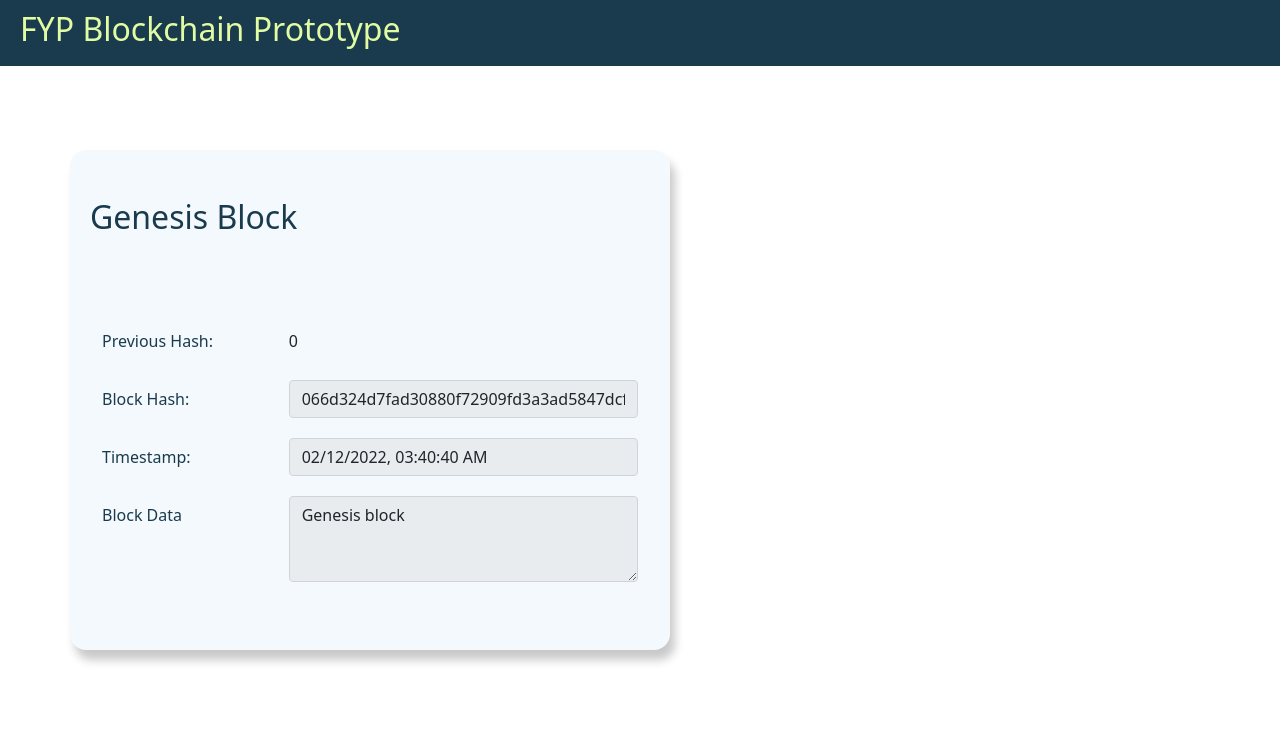
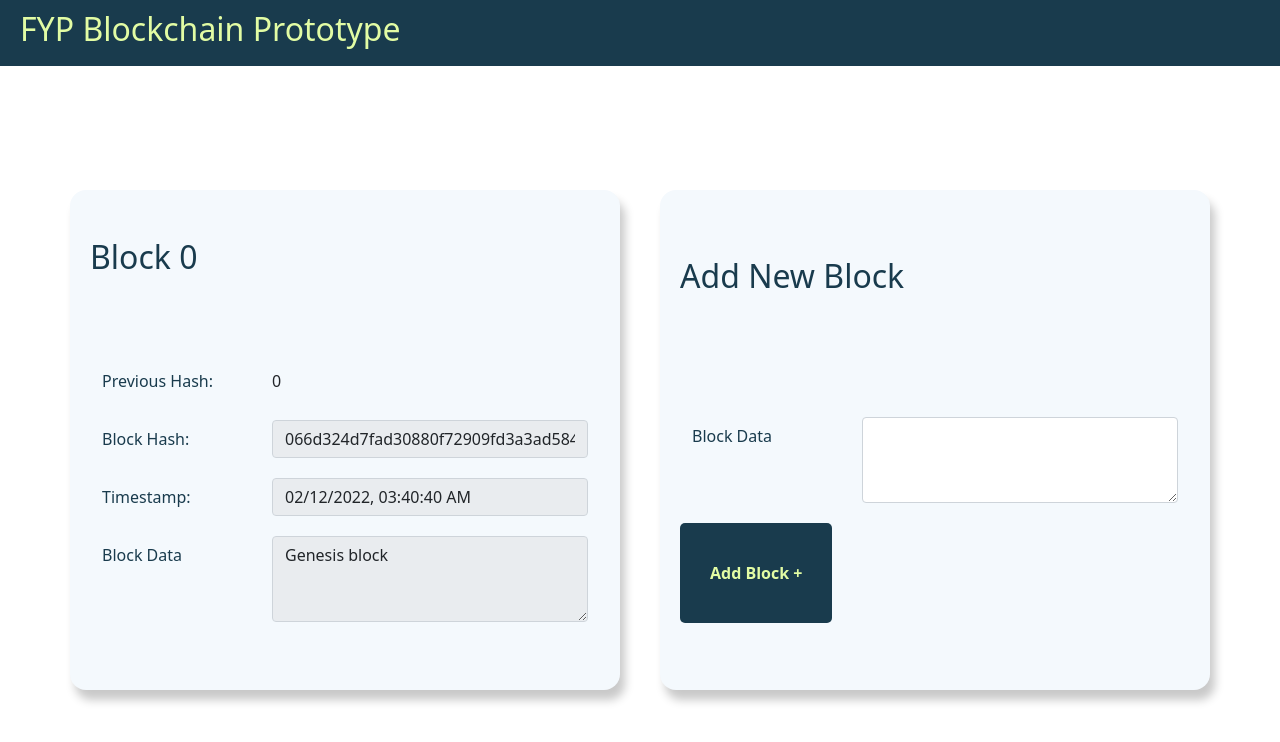
Before and after one commit to andrewsoon/FYP-blockchain-demo, a React (Create React App) app: page / in a window 1280 px wide. Both pictures are taken after a click on the button "Create New Chain". Shown: the top 742 px of the page. Built offline with nearby package versions, Linux system fonts and the light colour scheme.

Commit message:
Checkpoint

```diff
--- a/src/Main/main.css
+++ b/src/Main/main.css
@@ -15,9 +15,10 @@
 }
 
 .Chain-container {
-  margin-top: 100px;
+  margin-top: 10vh;
   display: flex;
   flex-direction: row;
+  align-items: center;
   overflow-x: scroll;
   padding: 50px;
   min-height: 90vh;
@@ -26,7 +27,7 @@
 .Block {
   background-color: #f4f9fd;
   height: 500px;
-  min-width: 600px;
+  width: 600px;
   border-radius: 16px;
   color: #193b4d;
   margin: 0 20px;
@@ -43,6 +44,12 @@ button {
   background: #193b4d;
   border-radius: 5px;
   border: none;
+  font-weight: bold;
+}
+
+button:hover {
+  background: #e2fca4;
+  color: #193b4d;
 }
 
 .GenesisBlockHeader {
@@ -54,5 +61,5 @@ button {
 }
 
 .add-block {
-  /* height: 500px; */
+  height: 100px;
 }
--- a/src/Main/main.js
+++ b/src/Main/main.js
@@ -7,7 +7,7 @@ const CryptoJs = require("crypto-js/");
 const Landing = () => {
   const [chainState, setChainState] = useState(false);
   const [chain, setChain] = useState();
-  console.log(chain);
+  const [blockData, setBlockData] = useState();
 
   function createNewChain() {
     const myCoin = new Blockchain();
@@ -25,7 +25,7 @@ const Landing = () => {
       for (let i = 0; i < chainLength; i++) {
         return (
           <div className="Block">
-            <h2 className="GenesisBlockHeader">{chainData[i].data}</h2>
+            <h2 className="GenesisBlockHeader">Block {i}</h2>
             <form>
               <div className="form-group row">
                 <label
@@ -95,9 +95,44 @@ const Landing = () => {
         );
       }
     }
+
     return (
       <div className="Chain-container">
         <RenderBlocks />
+        <AddBlockForm />
+      </div>
+    );
+  }
+
+  const handleAddBlock = (evt) => {
+    evt.preventDefault();
+    alert("Block Data ", { blockData });
+  };
+
+  function AddBlockForm() {
+    return (
+      <div className="Block">
+        <h2>Add New Block</h2>
+        <form onSubmit={handleAddBlock}>
+          <div className="form-group row">
+            <label htmlFor="blockData" className="col-sm-4 col-form-label">
+              Block Data
+            </label>
+            <div className="col-sm-8">
+              <textarea
+                rows="3"
+                type="text"
+                className="form-control"
+                id="addBlockData"
+                value={blockData}
+                onChange={(e) => setBlockData(e.target.value)}
+              />
+            </div>
+          </div>
+          <button className="add-block" type="submit">
+            Add Block +
+          </button>
+        </form>
       </div>
     );
   }
```
Also changed, not shown: 1 other file (tests, documents, lock files or other folders).
